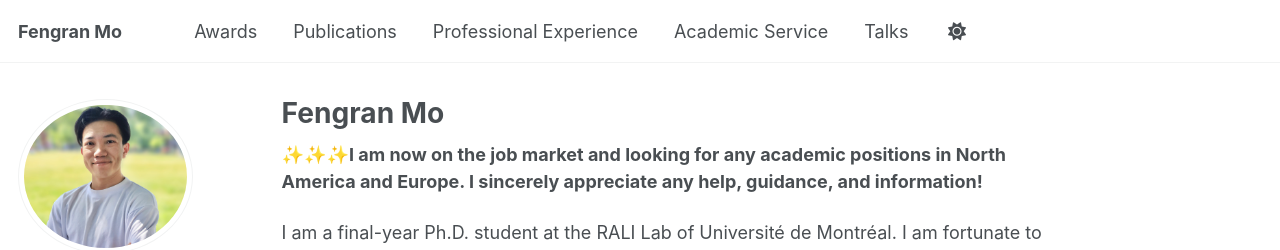
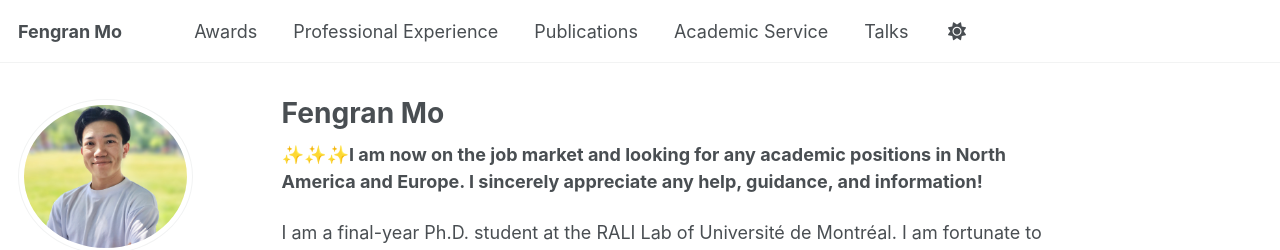
Before and after one commit to fengranMark/fengranMark.github.io, a Jekyll site: the page built from _pages/about.md, in a window 1280 px wide. Shown: the top 250 px of the page. Built offline with Jekyll 4.4.1, drawn with Linux system fonts in a browser that asks for light colours; some web fonts are replaced; a script that is not in the unit is left out; part of the change alters nothing that is shown.

```diff
--- a/_data/navigation.yml
+++ b/_data/navigation.yml
@@ -12,11 +12,11 @@ main:
   - title: "Awards"
     url: /#honors-and-awards
 
+  - title: "Professional Experience"
+    url: /#professional-experience
+
   - title: "Publications"
     url: /#selected-publications
-
-  - title: "Professional Experience"
-    url: /#professional-experience
 
   - title: "Academic Service"
     url: /#academic-service
```
